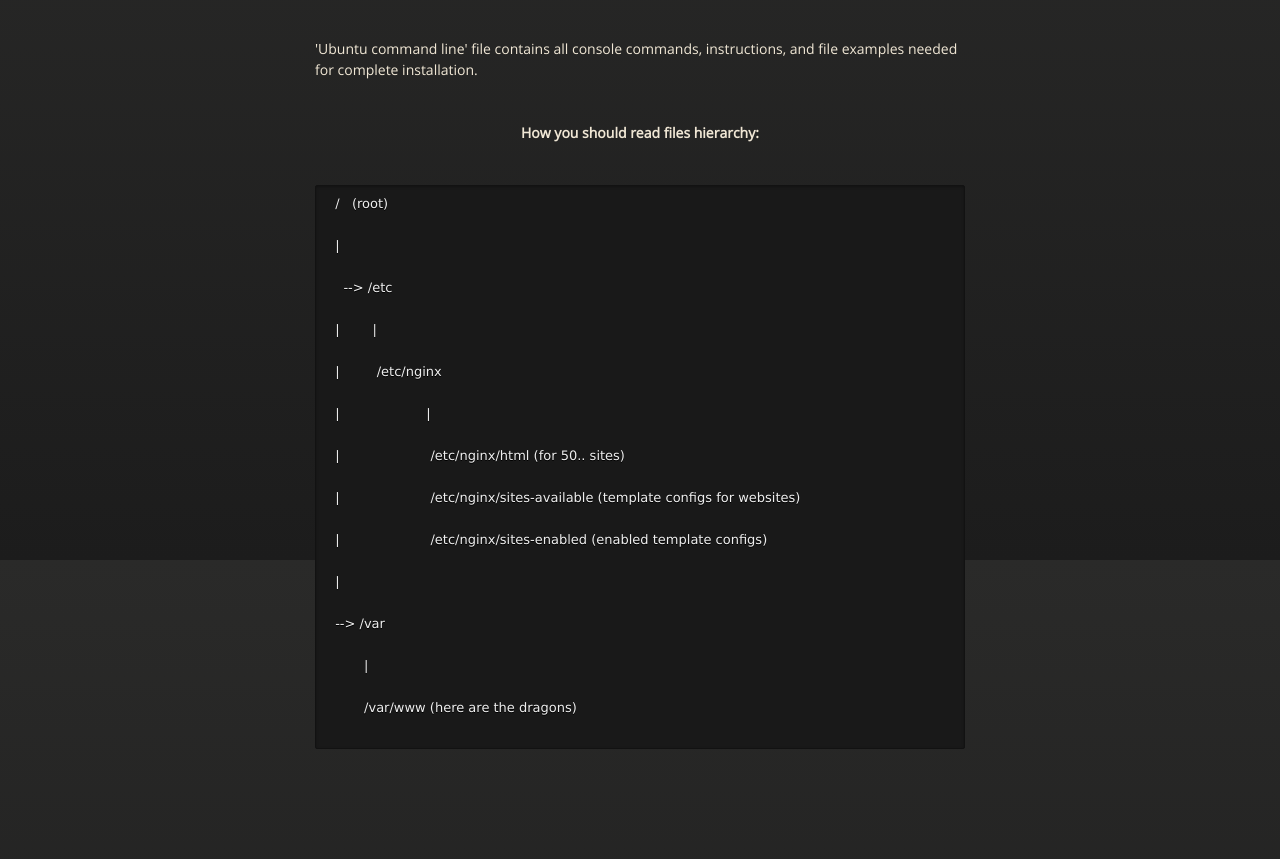
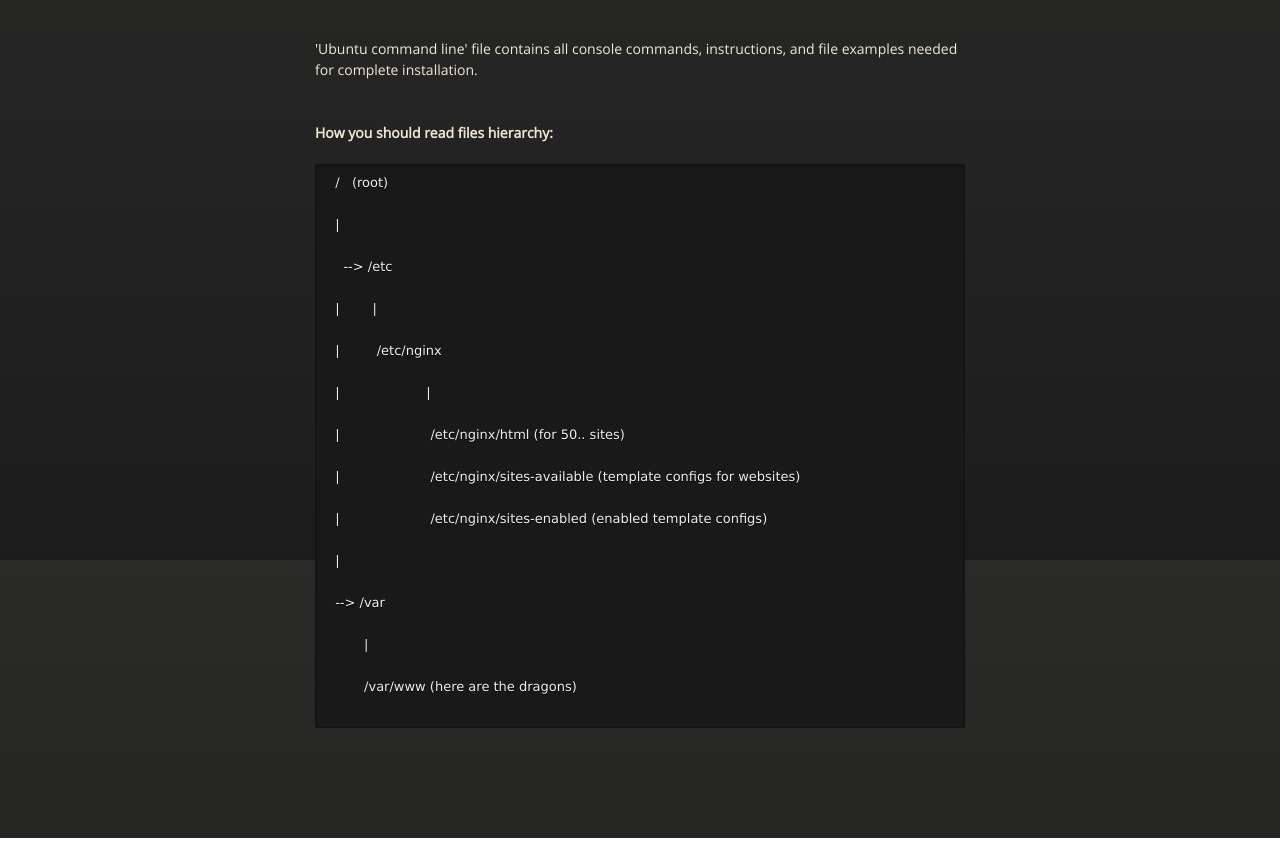
Before and after one commit to rkruk/Ubuntu-Nginx-PHP5-fpm-Varnish, a plain HTML site: page index.html in a window 1280 px wide. Shown: the part 1040-1899 px from the top of the page. After the commit the page ends 1878 px from the top, so only its background shows below. Drawn offline with nearby package versions, Linux system fonts and the light colour scheme.

Commit message:
Update index.html

```diff
--- a/index.html
+++ b/index.html
@@ -67,7 +67,7 @@
 <br>
 <br>
 <br>
-<b><center> How you should read files hierarchy: </center></b>
+<b> How you should read files hierarchy:</b>
 <br>
 <br>
 <pre><code> /   (root)
```
